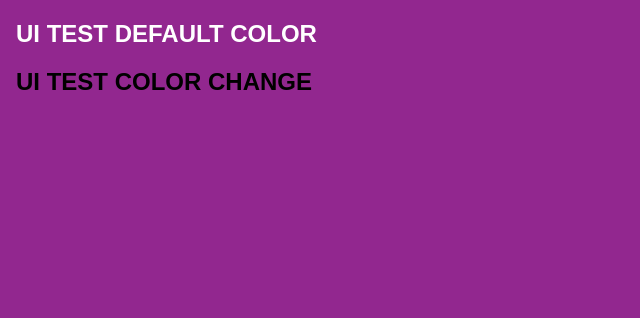
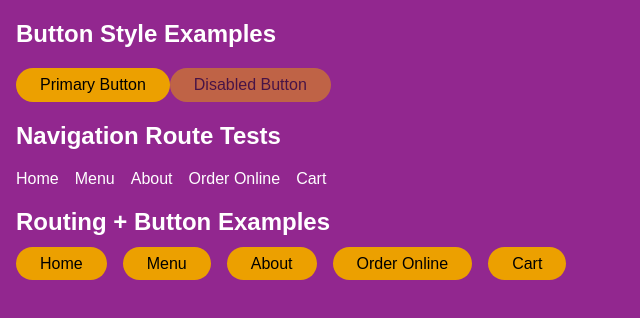
Before and after one commit to airforcecoder/bpk, a React (Vite) app in the folder client/: page /ui-test in a window 1280 px wide. Shown: the top 318 px of the page, without its empty margins (0-640 px from the left). Built offline with nearby package versions, Linux system fonts and the light colour scheme.

Commit message:
BPK-34 Shared button style, linking examples added to test document for team

```diff
--- a/client/src/pages/ui-test-page.tsx
+++ b/client/src/pages/ui-test-page.tsx
@@ -1,6 +1,9 @@
 /* Example page that shows the .tsx structure for the team:
    pages are functions --> return () --> main --> sections --> buttons, headers, components
 */
+
+/* THIS IMPORT WILL BASICALLY LIVE IN OUR NAV COMPONENT I PUT IT HERE FOR TEST PURPOSED TO SHOW GROUP*/
+import { Link } from 'react-router'
 
 /* Function initialization */
 function UITestPage() {
@@ -12,16 +15,77 @@ function UITestPage() {
     This is important for different sized devices to use page-container*/
     <main className="page-container">
 
-      {/* Section */}
-      <section>
+        {/* Visual button examples only */}
+  <section>
+    <h2>Button Style Examples</h2>
 
-        {/* Header example (default white)*/}
-        <h1>UI TEST DEFAULT COLOR</h1>
+    <button className="btn btn-primary">
+      Primary Button
+    </button>
 
-        {/* Header example (change color) */}
-        <h1 style ={{color:'black'}}> UI TEST COLOR CHANGE</h1>
+    <button className="btn btn-primary" disabled>
+      Disabled Button
+    </button>
 
-      </section>
+  </section>
+
+
+  {/* Real routing examples */}
+  {/* Inline spacing is only for the UI test page.
+    Actual Navbar layout will be handled by the Navbar component. */}
+  <section>
+    <h2>Navigation Route Tests</h2>
+    <Link to="/" style={{ marginRight: '16px' }}>Home</Link>
+    <Link to="/menu" style={{ marginRight: '16px' }}>Menu</Link>
+    <Link to="/about" style={{ marginRight: '16px' }}>About</Link>
+    <Link to="/order" style={{ marginRight: '16px' }}>Order Online</Link>
+    <Link to="/cart">Cart</Link>
+
+  </section>
+
+  {/* Combined button + routing examples */}
+  <section>
+  <h2>Routing + Button Examples</h2>
+
+  <Link
+    to="/"
+    className="btn btn-primary"
+    style={{ marginRight: '16px' }}
+  >
+    Home
+  </Link>
+
+  <Link
+    to="/menu"
+    className="btn btn-primary"
+    style={{ marginRight: '16px' }}
+  >
+    Menu
+  </Link>
+
+  <Link
+    to="/about"
+    className="btn btn-primary"
+    style={{ marginRight: '16px' }}
+  >
+    About
+  </Link>
+
+  <Link
+    to="/order"
+    className="btn btn-primary"
+    style={{ marginRight: '16px' }}
+  >
+    Order Online
+  </Link>
+
+  <Link
+    to="/cart"
+    className="btn btn-primary"
+  >
+    Cart
+  </Link>
+</section>
 
       {/* End main */}
     </main>
--- a/client/src/styles/globals.css
+++ b/client/src/styles/globals.css
@@ -52,3 +52,32 @@ img {
     padding-left: var(--page-padding);
     padding-right: var(--page-padding);
 }
+
+/* Shared button base */
+.btn {
+  border: none;
+  border-radius: var(--radius-pill);
+  padding: var(--space-sm) var(--space-lg);
+  font: inherit;
+  cursor: pointer;
+  transition: background-color var(--transition-fast);
+}
+
+/* Main orange BPK button */
+.btn-primary {
+  background-color: var(--color-orange);
+  color: var(--color-black);
+}
+
+.btn-primary:hover {
+  background-color: var(--color-orange-hover);
+}
+
+.btn-primary:active {
+  background-color: var(--color-orange-active);
+}
+
+.btn:disabled {
+  opacity: 0.5;
+  cursor: not-allowed;
+}
```
